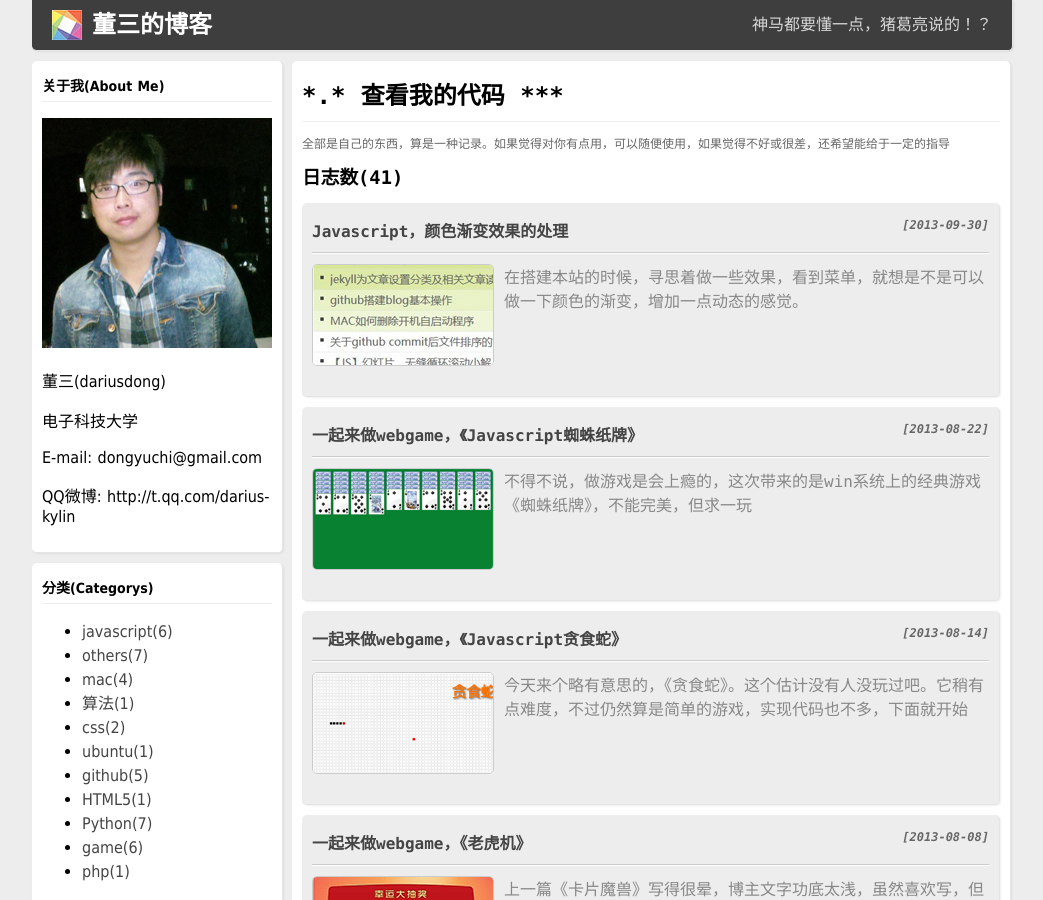
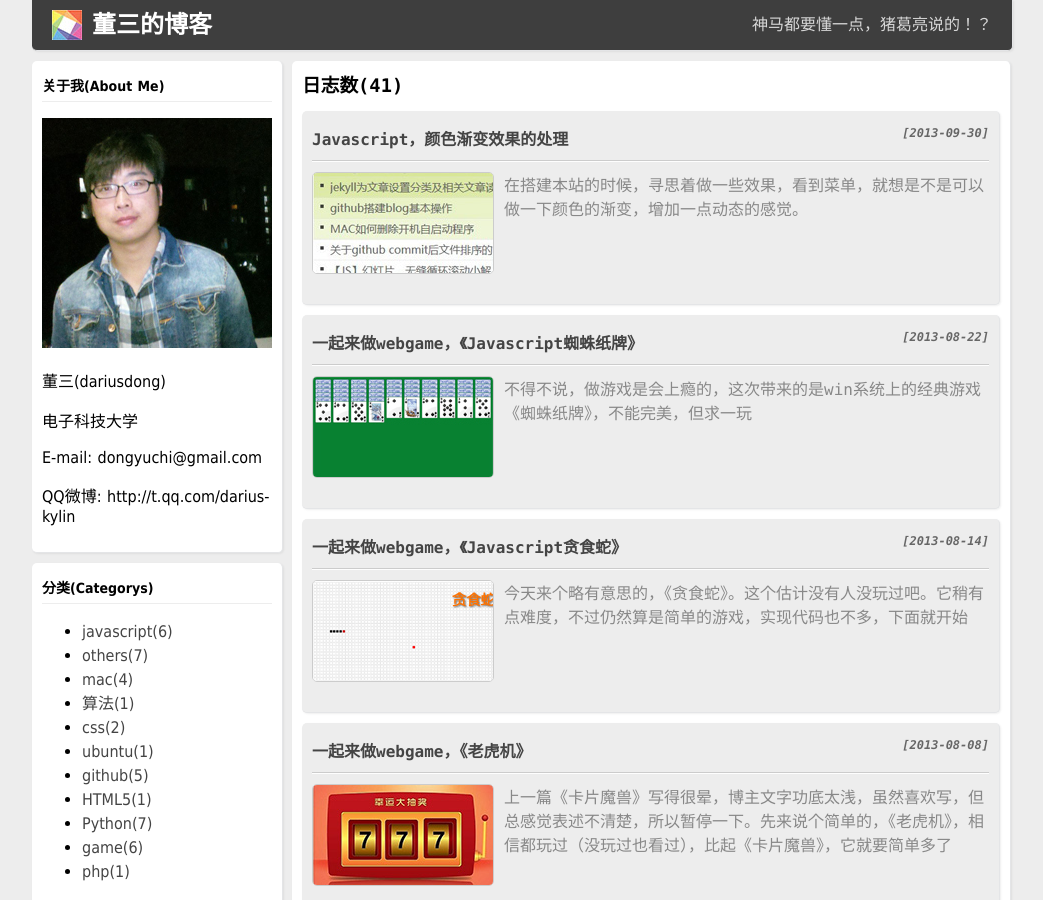
Before and after one commit to dariuskylin/blogs, a Jekyll site: the page built from index.html, in a window 1280 px wide and 900 px high. Shown: the whole window, without its empty margins (118-1161 px from the left). Built offline with Jekyll 4.4.1, drawn with Linux system fonts in a browser that asks for light colours; the list of posts is cut into pages by our own code; comment, search, counter and statistics services are not loaded.

Commit message:
some changes

```diff
--- a/_layouts/post.html
+++ b/_layouts/post.html
@@ -3,7 +3,7 @@
 		<div class="postbox radius">
             <h2 class="first_title">{{ page.title  }}</h2>
             <p class="posted_info">
-                posted by 傅唯一 on {{ page.date | date:"%Y-%m-%d"  }} 分类: <a href="{{ site:url }}/categorys/{{ page.category }}.html">{{ page.category }}</a>
+                posted by 董三 on {{ page.date | date:"%Y-%m-%d"  }} 分类: <a href="{{ site:url }}/categorys/{{ page.category }}.html">{{ page.category }}</a>
             </p>
             <div class="postcontent">
 			{{ content}}
--- a/index.html
+++ b/index.html
@@ -2,8 +2,9 @@
 layout: default
 title:
 ---
-<h2 class="first_title"><a href="{{ site:url  }}/code/">*.* 查看我的代码 ***</a></h2>
+<!--<h2 class="first_title"><a href="{{ site:url  }}/code/">*.* 查看我的代码 ***</a></h2>
 <p class="posted_info">全部是自己的东西，算是一种记录。如果觉得对你有点用，可以随便使用，如果觉得不好或很差，还希望能给于一定的指导</p>
+-->
 <div class="news">
 	<h3>日志数({{ paginator.total_posts}})</h3>
 	{% for post in paginator.posts %}
```
